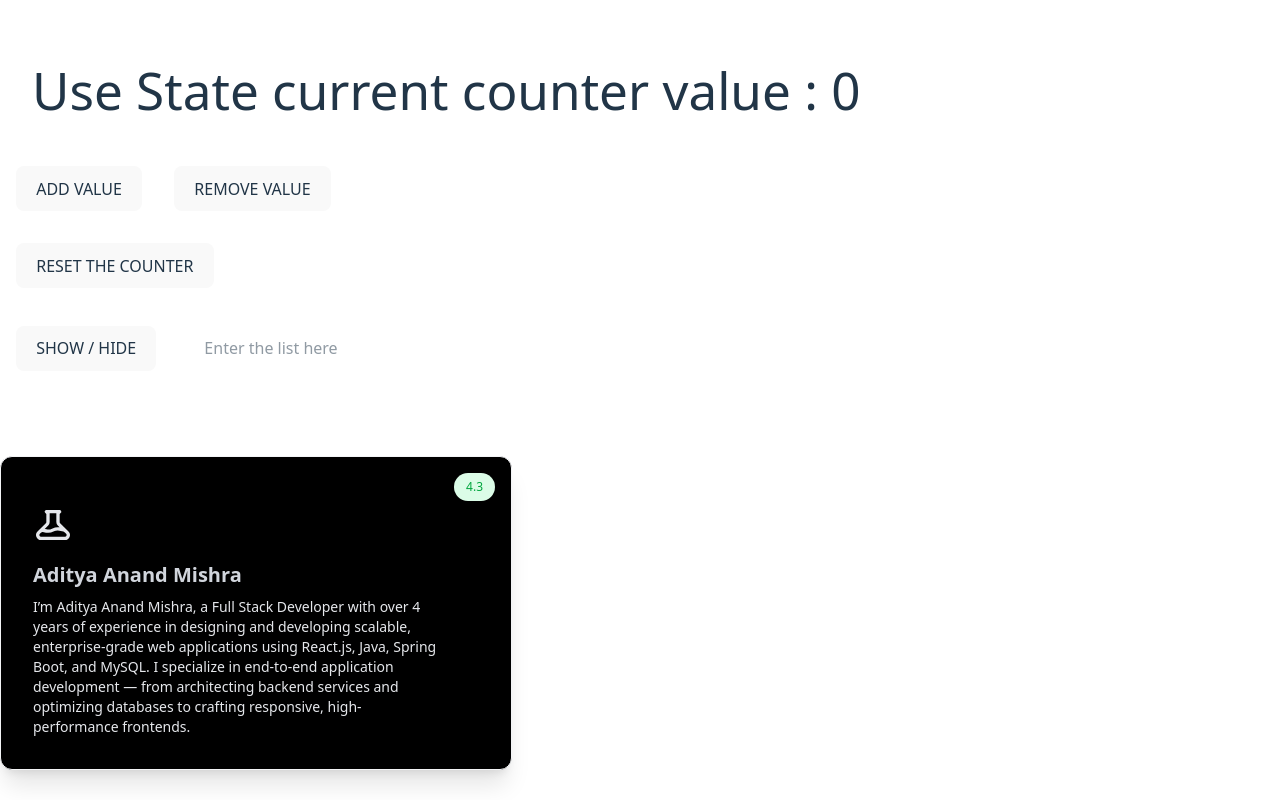
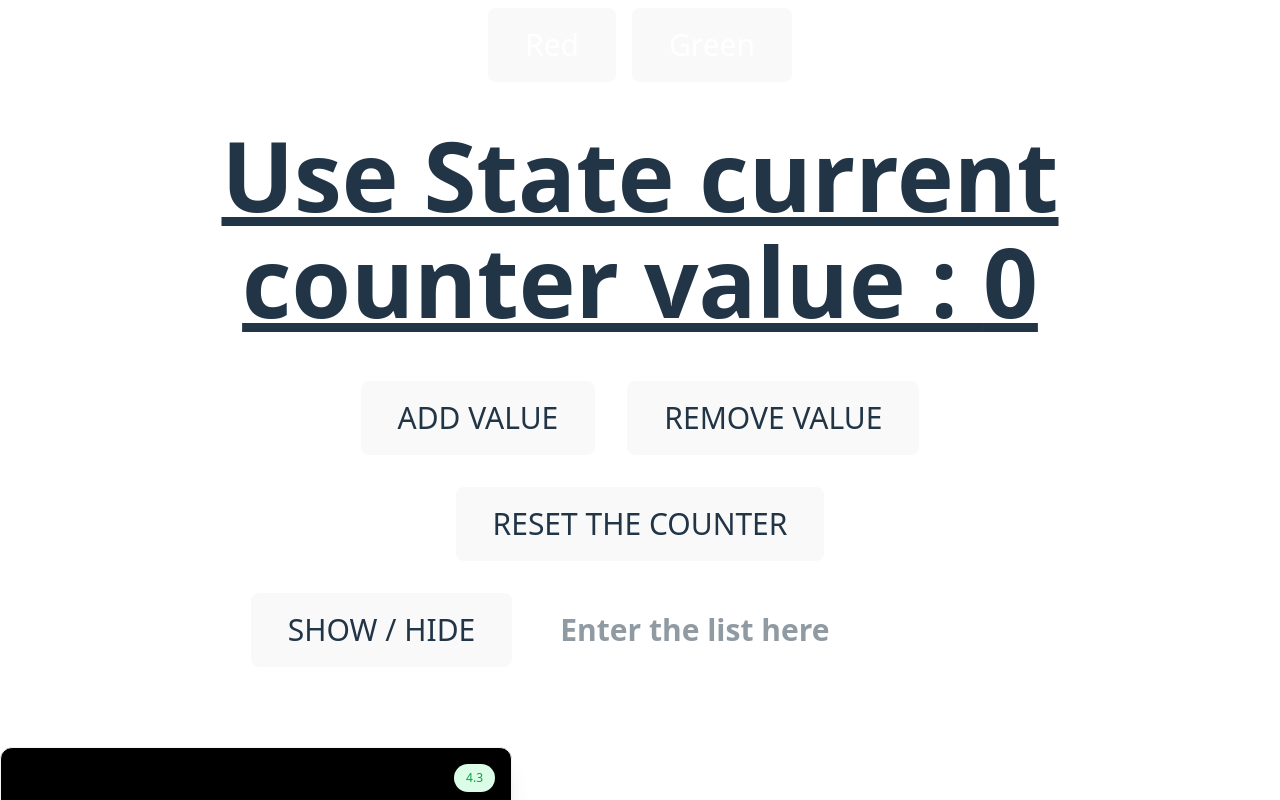
Before and after one commit to AdityaAnand0108/fullstack-dev-playbook, a React (Vite) app in the folder react_learning/: page / in a window 1280 px wide. Shown: the top 800 px of the page. Built offline with nearby package versions, Linux system fonts and the light colour scheme.

Commit message:
Add color change buttons to App component
Introduced useState to manage background color in the App component. Added Red and Green buttons that update the background color when clicked.

```diff
--- a/react_learning/src/App.jsx
+++ b/react_learning/src/App.jsx
@@ -1,13 +1,18 @@
 import Usestate from "./component/Hooks/UseStateSimple.jsx";
 import Card from "./component/Cards.jsx";
+import { useState } from "react";
 
 function App() {
 
+  const [color, setColor] = useState("white")
+
   return (
-    <>
-      < Usestate />
-      < Card username="Aditya Anand Mishra" introduction="I’m Aditya Anand Mishra, a Full Stack Developer with over 4 years of experience in designing and developing scalable, enterprise-grade web applications using React.js, Java, Spring Boot, and MySQL. I specialize in end-to-end application development — from architecting backend services and optimizing databases to crafting responsive, high-performance frontends." />
-    </>
+      <div className="text-center text-3xl font-bold underline w-full h-lvh" style={{backgroundColor: color}}>
+        <button className="bg-red-100 text-white p-2 m-2 rounded-b-xl" onClick={() => setColor("Red")}>Red</button>
+        <button className="bg-green-100 text-white p-2 m-2 rounded-b-xl" onClick={() => setColor("Green")}>Green</button>
+        < Usestate />
+        < Card username="Aditya Anand Mishra" introduction="I’m Aditya Anand Mishra, a Full Stack Developer with over 4 years of experience in designing and developing scalable, enterprise-grade web applications using React.js, Java, Spring Boot, and MySQL. I specialize in end-to-end application development — from architecting backend services and optimizing databases to crafting responsive, high-performance frontends." />
+      </div>
   )
 }
 
```
